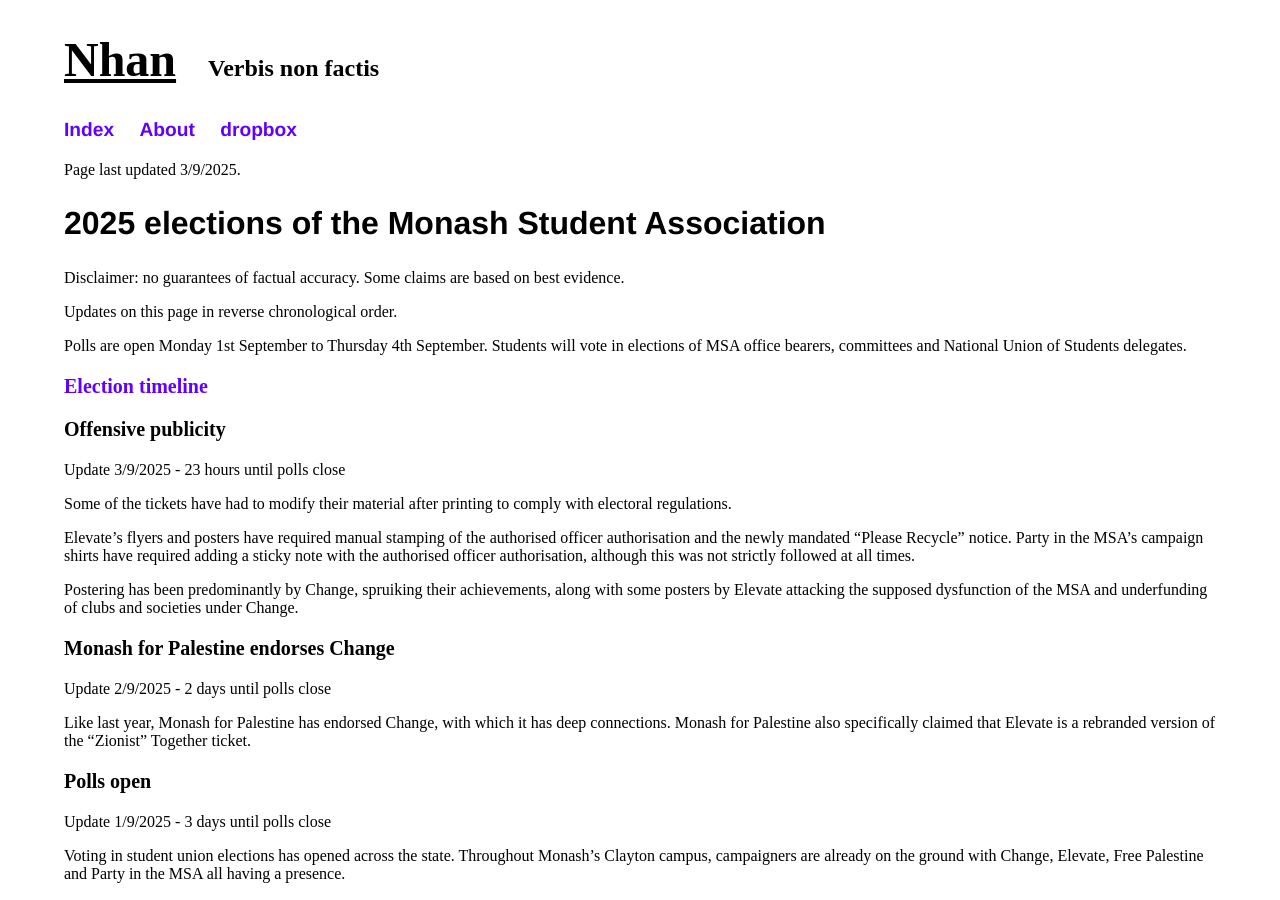
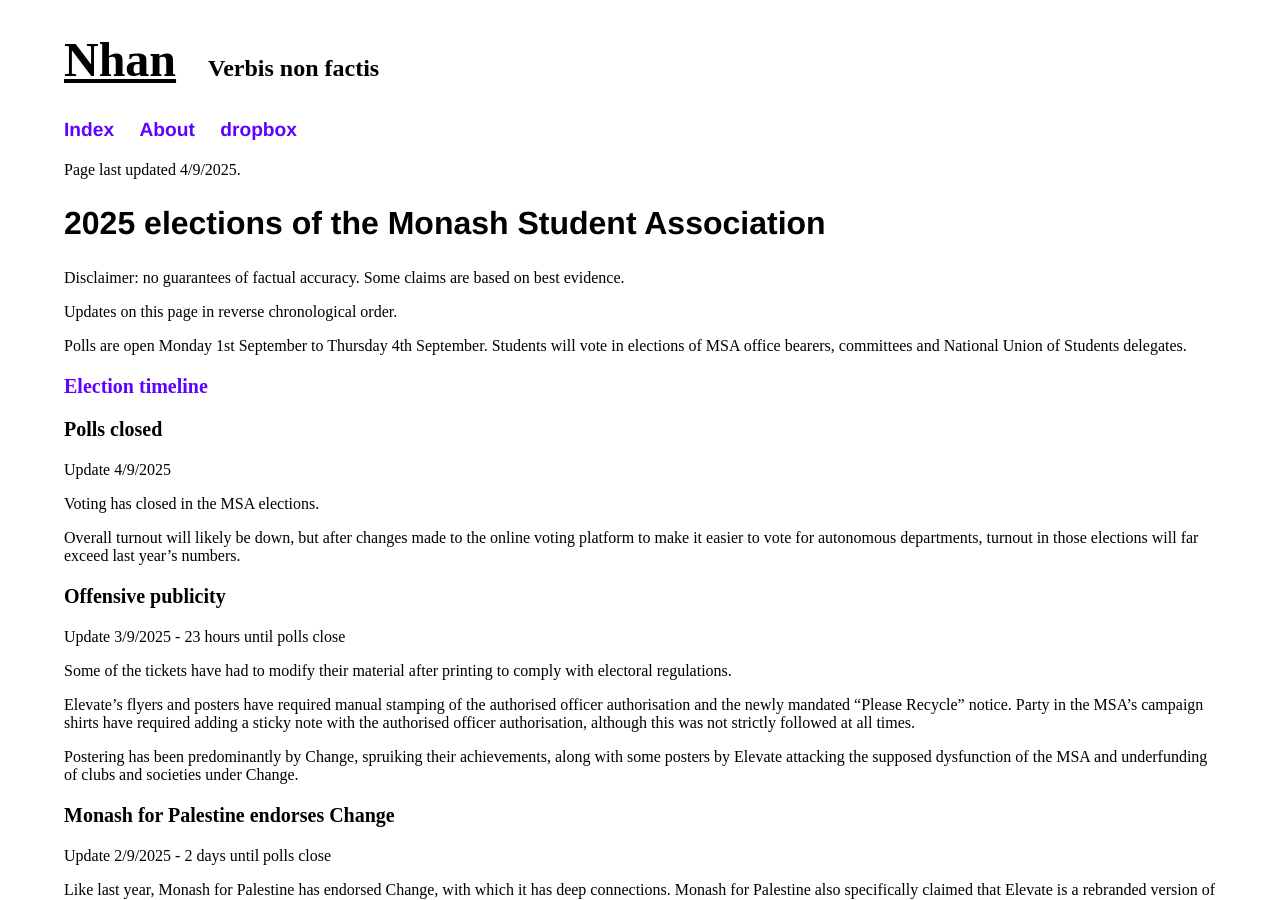
Before and after one commit to nhtnhanbn/nhtnhanbn.github.io, a Jekyll site: the page built from monash/msa25.md, in a window 1280 px wide and 900 px high. Built offline with Jekyll 4.4.1, drawn with Linux system fonts in a browser that asks for light colours.

Commit message:
Update msa25

```diff
--- a/monash/msa25.md
+++ b/monash/msa25.md
@@ -3,7 +3,7 @@
 title: 2025 Monash Student Association elections
 ---
 
-Page last updated 3/9/2025.
+Page last updated 4/9/2025.
 
 ## 2025 elections of the Monash Student Association
 
@@ -14,6 +14,14 @@
 Polls are open Monday 1st September to Thursday 4th September. Students will vote in elections of MSA office bearers, committees and National Union of Students delegates.
 
 ### [Election timeline](http://msa.monash.edu/hubfs/MSA%20Election%20Timeline%202025.pdf)
+
+### Polls closed
+
+Update 4/9/2025
+
+Voting has closed in the MSA elections.
+
+Overall turnout will likely be down, but after changes made to the online voting platform to make it easier to vote for autonomous departments, turnout in those elections will far exceed last year's numbers.
 
 ### Offensive publicity
 
```
